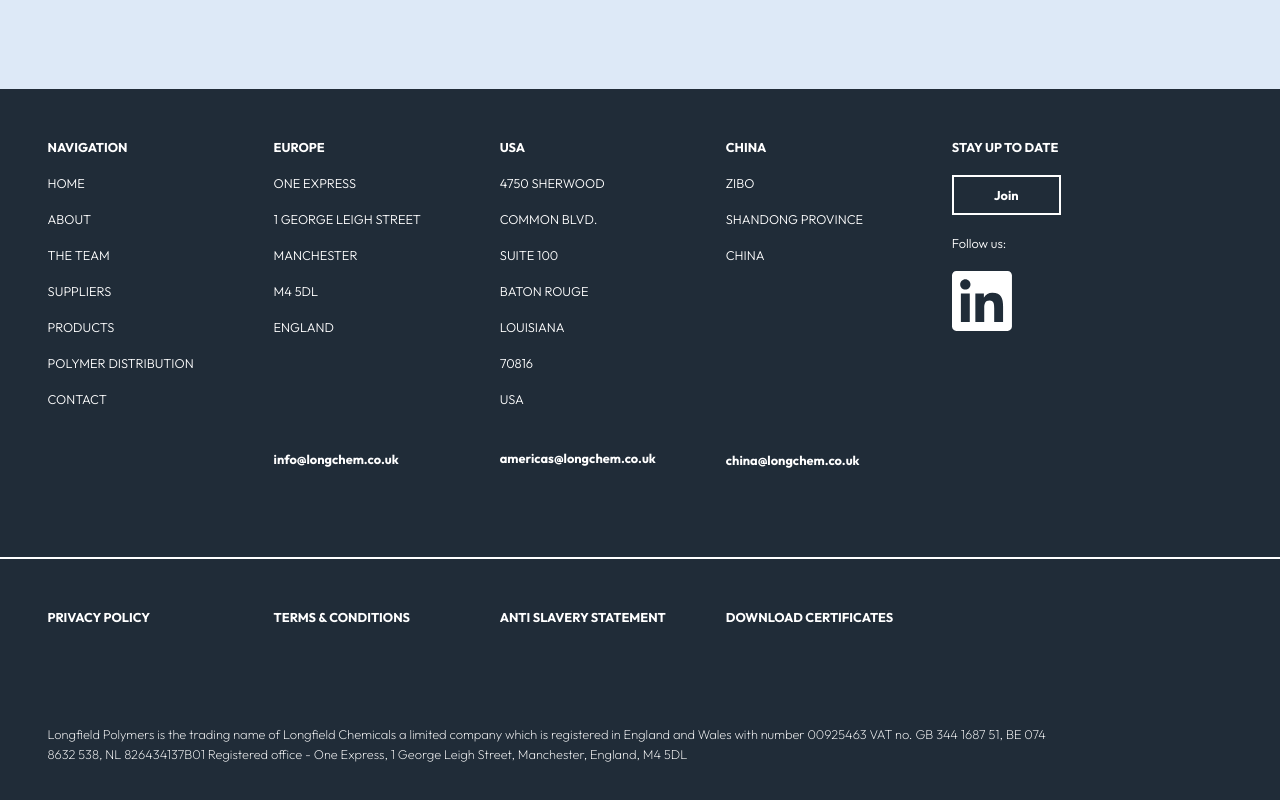
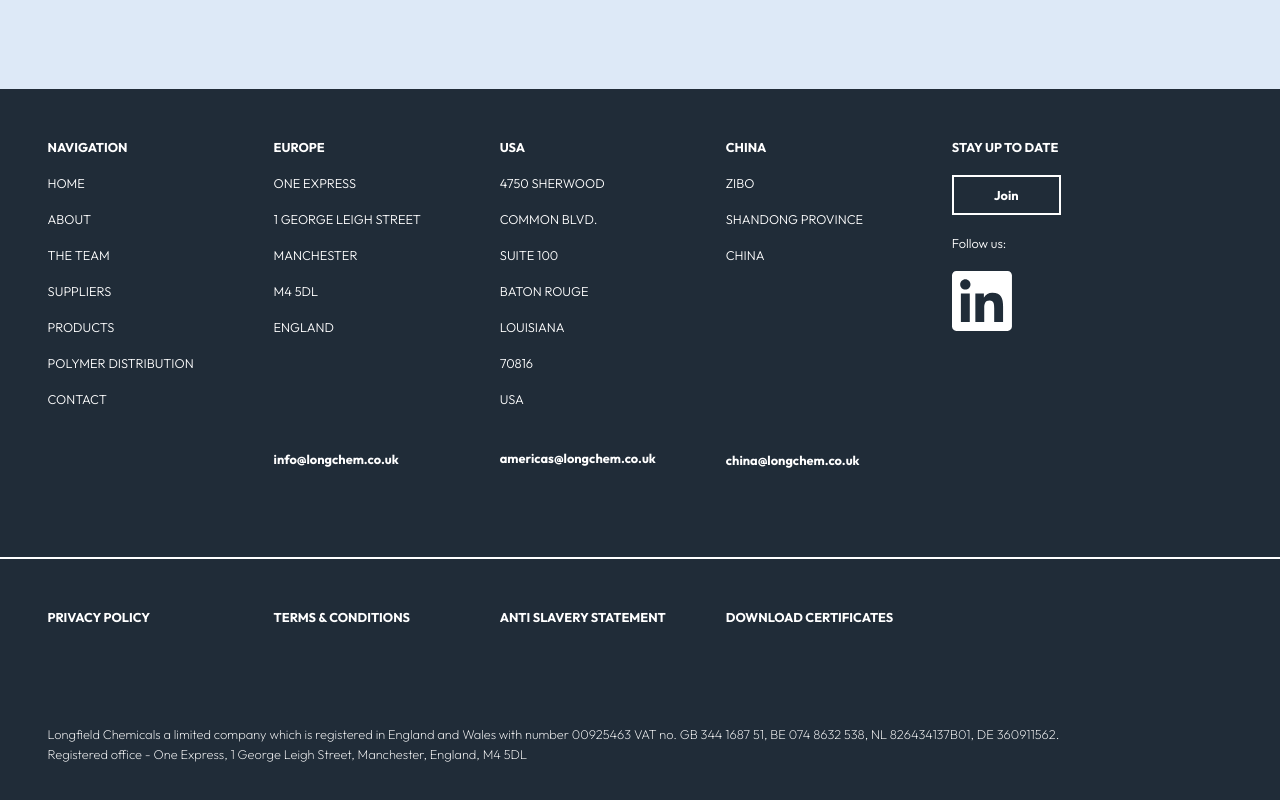
Before and after one commit to camcgreen/longfield, a Next.js app: page / in a window 1280 px wide. Shown: the part 3923-4723 px from the top of the page. Built offline with nearby package versions, Linux system fonts and the light colour scheme.

Commit message:
update vat number in footer

```diff
--- a/components/footer.js
+++ b/components/footer.js
@@ -311,8 +311,9 @@ const Footer = ({ lang, extraId }) => {
                 </div>
                 <p className={styles.disclaimer}>
                     {lang === 'english'
-                        ? 'Longfield Polymers is the trading name of Longfield Chemicals a limited company which is registered in England and Wales with number 00925463 VAT no. GB 344 1687 51, BE 074 8632 538, NL 826434137B01 Registered office - One Express, 1 George Leigh Street, Manchester, England, M4 5DL'
-                        : 'Longfield Polymers es el nombre comercial de Longfield Chemicals, una sociedad limitada registrada en Inglaterra y Gales con número 00925463. Domicilio fiscal - One Express, 1 George Leigh Street, Manchester, England, M4 5DL'}
+                        ? 'Longfield Chemicals a limited company which is registered in England and Wales with number 00925463 VAT no. GB 344 1687 51, BE 074 8632 538, NL 826434137B01, DE 360911562. Registered office - One Express, 1 George Leigh Street, Manchester, England, M4 5DL'
+                        : // : 'Longfield Polymers es el nombre comercial de Longfield Chemicals, una sociedad limitada registrada en Inglaterra y Gales con número 00925463. Domicilio fiscal - One Express, 1 George Leigh Street, Manchester, England, M4 5DL'}
+                          'Longfield Polymers es el nombre comercial de Longfield Chemicals, una sociedad limitada registrada en Inglaterra y Gales con número 00925463 VAT no. GB 344 1687 51, BE 074 8632 538, NL 826434137B01, DE 360911562. Domicilio fiscal - One Express, 1 George Leigh Street, Manchester, England, M4 5DL'}
                 </p>
             </div>
         </footer>
```
